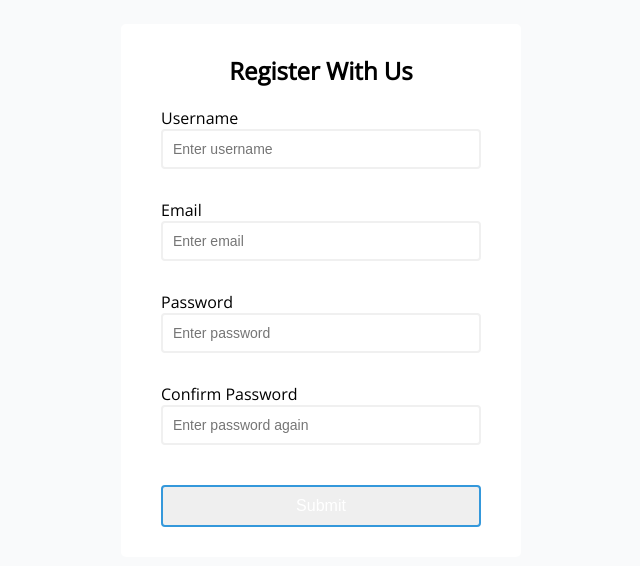
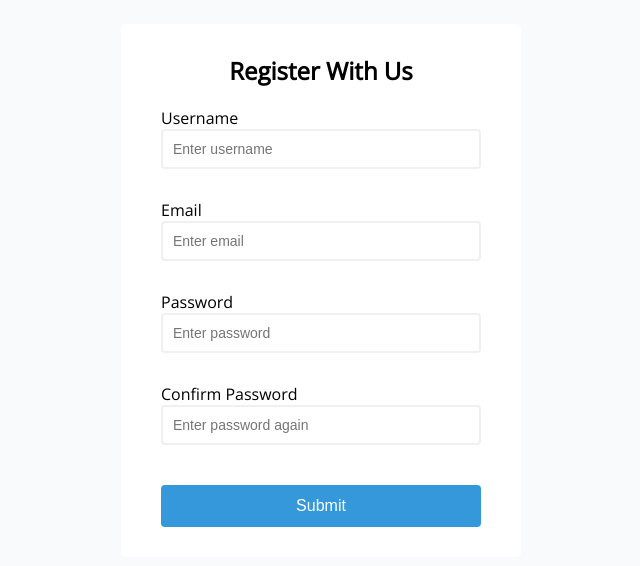
Before and after one commit to vbugana/form-validator, a plain HTML site: page index.html in a window 1280 px wide. Shown: the part 110-676 px from the top of the page, without its empty margins (319-959 px from the left). Drawn offline with nearby package versions, Linux system fonts and the light colour scheme.

Commit message:
fix error on the CSS

```diff
--- a/style.css
+++ b/style.css
@@ -83,7 +83,7 @@
 
  .form button {
    cursor: pointer;
-   background: color #3498db;
+   background-color: #3498db;
    border: 2px solid #3498db;
    border-radius: 4px;
    color: #fff;
```
